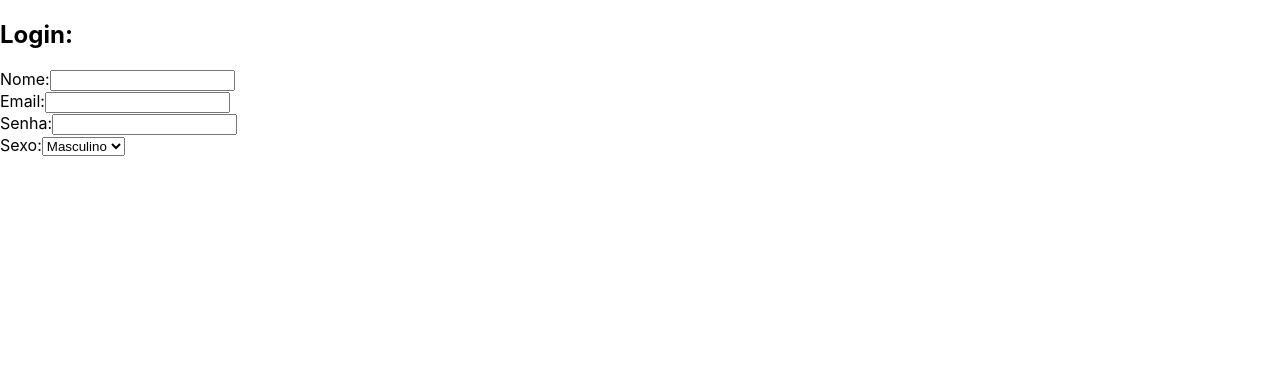
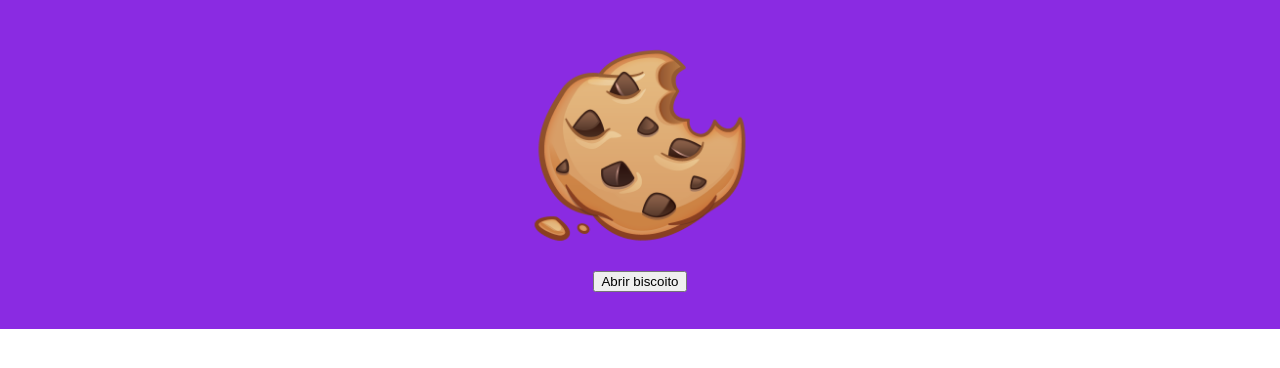
Before and after one commit to Thiagodessa41/React-estudo, a React (Create React App) app: page / in a window 1280 px wide. Shown: the top 368 px of the page. Built offline with nearby package versions, Linux system fonts and the light colour scheme.

Commit message:
Projeto biscoito

```diff
--- a/src/App.js
+++ b/src/App.js
@@ -1,61 +1,43 @@
+/* eslint-disable jsx-a11y/alt-text */
 import React, {Component} from "react";
+import'./estilo.css';
 
 class App extends Component{
 
-constructor(props){
-  super(props);
-  this.state = {
-    form:{
-      nome:'',
-      email:'',
-      senha:'',
-      sexo:''
-    }
-
-  };
-  this.dadosForm=this.dadosForm.bind(this);
+  constructor(props){
+    super(props);
+    this.state={
+          textoFrase:''
+    };
+    this.quebraBiscoito=this.quebraBiscoito.bind(this);
+    this.frases=['Siga os bons aprenda com eles', 'O bom-senso vale mais do que muito comportamento', 'Deixe de lado as preocupações seja feliz'];
   }
-dadosForm(e){
-  let form = this.state.form;
-  form[e.target.name]= e.target.value;
-  this.setState({form: form});
-}
+      quebraBiscoito(){
+        let state = this.state;
+        let numeroAleatorio = Math.floor(Math.random() * this.frases.length);
+        state.textoFrase=this.frases[numeroAleatorio];
+        this.setState(state);
+  }
 
   render(){
    return(
-      <div>
-        <h2>Login:</h2>
-
-         Nome:
-          <input type="text" name="nome" value={this.state.form.nome}
-               onChange={this.dadosForm}/>
-               <br/>
-
-           Email:
-          <input type="email" name="email" value={this.state.form.email}
-                onChange={this.dadosForm}/>
-                <br/>
-
-           Senha:
-          <input type="password" name="senha" value={this.state.form.senha}
-                onChange={this.dadosForm}/>
-                <br/>
-           Sexo:
-           <select name="sexo" value={this.state.form.sexo} onChange={this.dadosForm}>
-
-           <option value="masculino">Masculino</option>
-           <option value="feminino">Feminino</option>
-          </select>
-
-              <div>
-                    <h3>{this.state.form.email}</h3>
-                    <h3>{this.state.form.senha}</h3>
-                    <h3>{this.state.form.sexo}</h3>
-              </div>
-
+      <div className="container">
+      <img src={require('./Assets/biscoito.png')}className="img"/>
+      <Botao nome="Abrir biscoito" acaoBtn={this.quebraBiscoito}/>
+      <h3 className="textoFrase">{this.state.textoFrase}</h3>
       </div>
    );
   }
 }
 
+class Botao extends Component{
+  render(){
+    return(
+      <div>
+        <button onClick={this.props.acaoBtn} >{this.props.nome}</button>
+      </div>
+    );
+  }
+}
+
 export default App;
--- /dev/null
+++ b/src/estilo.css
@@ -0,0 +1,19 @@
+.container{
+    background-color: blueviolet;
+    display: flex;
+    flex-direction: column;
+    width: 100%;
+    justify-content: center;
+    align-items: center;
+    }
+   .img{
+       width: 250px;
+       height: 250px;
+       margin-top: 20px;
+   }
+
+   .textoFrase{
+       font-style: italic;
+       color:#df9c5d;
+       text-align: center;
+   }
```
Also changed, not shown: src/Assets/biscoito.png (added).
